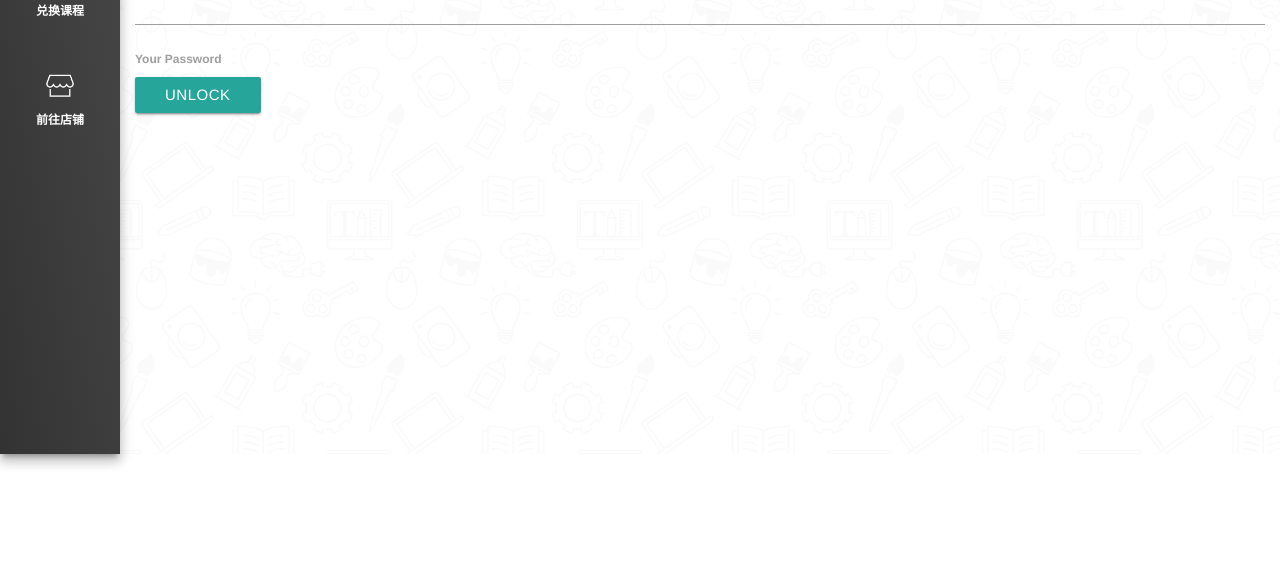
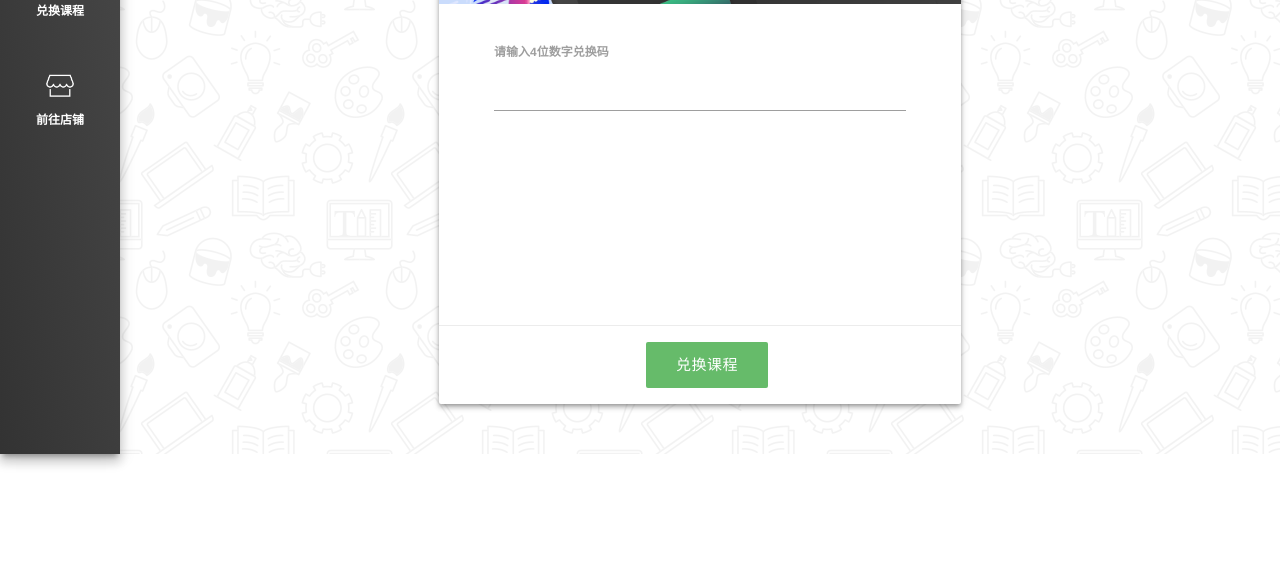
Before and after one commit to yanggan/leanroom, a Flask app: page /act in a window 1280 px wide. Shown: the part 346-920 px from the top of the page. Run offline with Flask 2, Linux system fonts and the light colour scheme; parts of the project's set-up code (start-up, migrations or seed data) failed here and were passed over; some libraries are stand-ins or nearby versions.

Commit message:
v0.1.10.2611 added: new actpage frontend style

```diff
--- a/serve/application/static/css/style.css
+++ b/serve/application/static/css/style.css
@@ -418,7 +418,7 @@ input[type=text].valid:not(.browser-default){
     width: 100%;
     height: 100vh;
     overflow: hidden;
-    background: rgba(255, 255, 255, 0.98);
+    background: rgba(255, 255, 255, 0.95);
 
 
 }
@@ -434,8 +434,6 @@ input[type=text].valid:not(.browser-default){
 
 }
 
-
-
 .act_bk_img{
 
     display: block;
@@ -443,8 +441,29 @@ input[type=text].valid:not(.browser-default){
 
 }
 
+.act_card{
 
+    padding: 0!important;
+    margin-top: 10rem;
+}
 
+.card.large {
+    height: 600px;
+}
+.actpage_input{
+
+    margin-top: 10%;
+}
+
+.actpage_card_action{
+    text-align:center;
+}
+.actpage_submit{
+
+    height: 46px;
+    line-height: 46px;
+    text-align:center;
+}
 
 
 /* sidenav */
--- a/serve/application/templates/act.html
+++ b/serve/application/templates/act.html
@@ -13,19 +13,56 @@
 
     <div class="container-fluid act">
         <!-- 输入表单 -->
-        <div class="row">
+<!--        <div class="row act_card">
             <div class="act-user">
-                <img src="/static/img/o/user.png" class="w-64 circle">
-                <div class="m-t-md font-bold">David M.</div>
-            </div>
-            <div class="md-form-group w-xl w-auto-xs center-block">
-                <input type="password" class="md-input text-center">
-                <label class="block w-full">Your Password</label>
-            </div>
-            <div class="m-t">
-                <a href="#/" class="btn btn-danger p-x-md">Unlock</a>
+                <div class="act_form">
+                    <form action="">
+
+                        <div class="input-field col s2 offset-s5">
+                            <span>请输入4位数字兑换码</span>
+                            <input placeholder="" id="first_name" type="text" class="validate text-center">
+                            <!~~  <label for="first_name" class="active text-center">请输入4位数字兑换码</label> ~~>
+                            <a class="btn  green lighten-1 z-depth-0 waves-effect waves-brown waves-ripple actpage_submit ">兑换课程</a>
+                        </div>
+                    </form>
+                </div>
             </div>
         </div>
+-->
+        <div class="container">
+            <div class="row">
+                <div class="card act_card large z-depth-2 col s8 offset-s2 ">
+                    <div class="card-image">
+                        <img src="/static/img/other/act_card_bk.png">
+                        <span class="card-title text-center">课程兑换</span>
+                    </div>
+                    <!-- <div class="card-content">
+                        <p>请输入4位数字兑换码，兑换课程，如有疑问请联系客服。</p>
+                    </div> -->
+                        <form method ="Post" action="/index">
+                            <div class="input-field actpage_input col s10 offset-s1 ">
+                                <input placeholder="" \
+                                    id="first_name" type="text"
+                                    class="validate"
+                                    onkeyup="value=value.replace(/[^\d]/g,'')" pattern="[0-9]{4}"
+                                    title="请输入4位数字兑换码"
+
+                                >
+
+                                <label for="first_name" class="active ">请输入4位数字兑换码</label>
+
+                            </div>
+                            <div class="card-action actpage_card_action">
+                                <button class="btn  green lighten-1 z-depth-0 waves-effect waves-brown waves-ripple actpage_submit " type="submit">兑换课程</button>
+
+                            </div>
+                        </form>
+                </div>
+
+            </div>
+        </div>
+
+
 
         <!-- 背景图片 -->
         <div class="act_bk_bk">
--- a/serve/application/templates/course_detail.html
+++ b/serve/application/templates/course_detail.html
@@ -101,8 +101,8 @@
                 <div class="row">
                     <div class="input-field col s12">
                         <!-- 输入input -->
-                        <input name='key' onkeyup="value=value.replace(/[^\d]/g,'')" pattern="[0-9]{4}"   id="first_name2" type="text" class="validate" title="请输入4位数字兑换码">
-                        <label class="active" for="first_name2">请输入4位数字兑换码</label>
+                        <input name='key' onkeyup="value=value.replace(/[^\d]/g,'')" pattern="[0-9]{4}"   id="first_name2" type="text" class="validate text-center" title="请输入4位数字兑换码">
+                        <label class="active text-center " for="first_name2">请输入4位数字兑换码</label>
                         <!-- 新版input -->
 
                         {% if get_flashed_messages() %}
```
Also changed, not shown: serve/application/static/img/other/act_card_bk.png (added).
